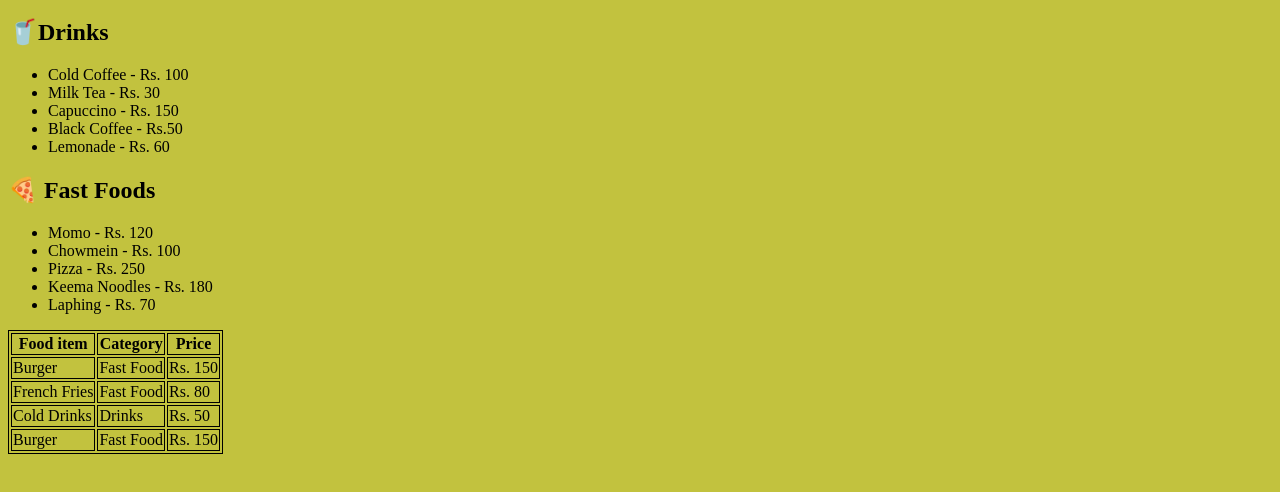
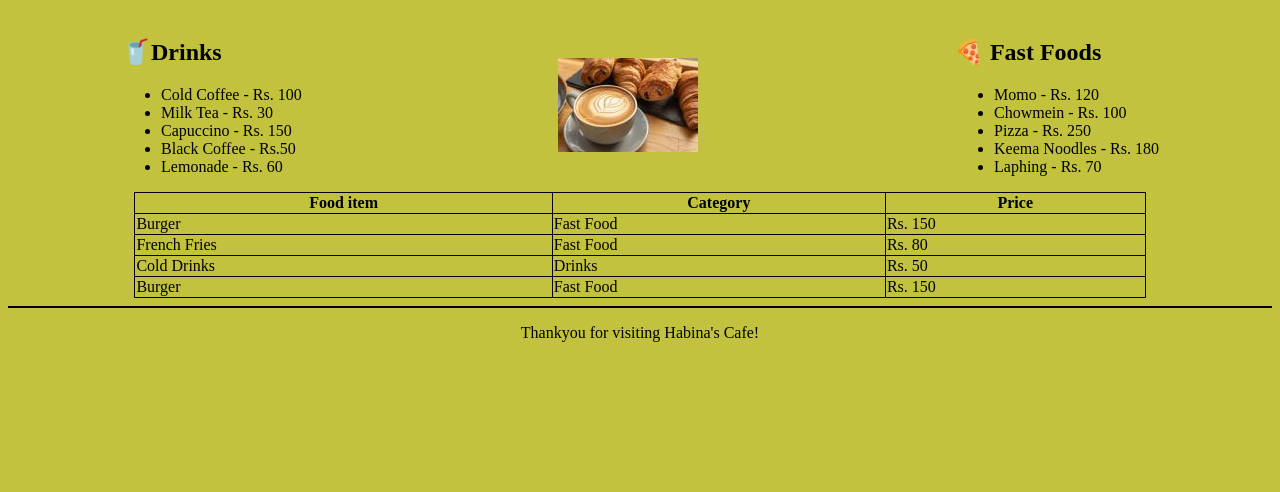
Before and after one commit to HabinaPyatha/html, a plain HTML site: page menu.html in a window 1280 px wide. Shown: the part 174-666 px from the top of the page. Drawn offline with Linux system fonts and the light colour scheme.

Commit message:
edit menu.css

```diff
--- a/menu.css
+++ b/menu.css
@@ -8,9 +8,18 @@ hr{ border: 1px solid black;
 table, th, td{
     border: 1px solid black;
 }
-table{_
+table{
   border-collapse: collapse;
+  width:80%;
+  margin:auto;
+
 }
-div.mycontainer{
-  display:flex;
+.mycontainer{
+display:flex;
+justify-content:space-around;
+align-items:center;
+gap:30px;
 }
+coffee-photo{
+  width:100px;
+  height:50px;
--- a/menu.html
+++ b/menu.html
@@ -8,8 +8,8 @@
         <h2 style="text-align:center"><small> Welcome to our cafe!</small></h2>
         <hr>
         <h1 style="font-size:200%">Our Menu</h1>
-<div class=""mycontainer">
-  <div class="menu-section">
+<div class="mycontainer">
+  <div>
         <h2>🥤Drinks</h2>
       <ul>
         <li>Cold Coffee - Rs. 100</li>
@@ -17,11 +17,12 @@
         <li>Capuccino - Rs. 150</li>
         <li>Black Coffee - Rs.50</li>
         <li>Lemonade - Rs. 60</li>
-
       </ul>
       </div>
-
-      <div class="menu-section">
+        <div class="coffee-photo">
+          <img src="coffee.jpg" alt="Coffee photo">
+        </div>
+        <div>
       <h2>🍕 Fast Foods</h2>
       <ul>
         <li>Momo - Rs. 120</li>
@@ -30,8 +31,8 @@
         <li>Keema Noodles - Rs. 180</li>
         <li>Laphing - Rs. 70</li>
         </ul>
+     </div>
         </div>
-    </div>
     <table>
       <tr>
         <th>Food item</th>
@@ -59,6 +60,8 @@
     <td>Rs. 150</td>
   </tr>
     </table>
+    <hr>
+    <P style="font:size=50px;text-align:center;">Thankyou for visiting Habina's Cafe!</P>
 
 
 
```
Also changed, not shown: coffee.jpg (added).
